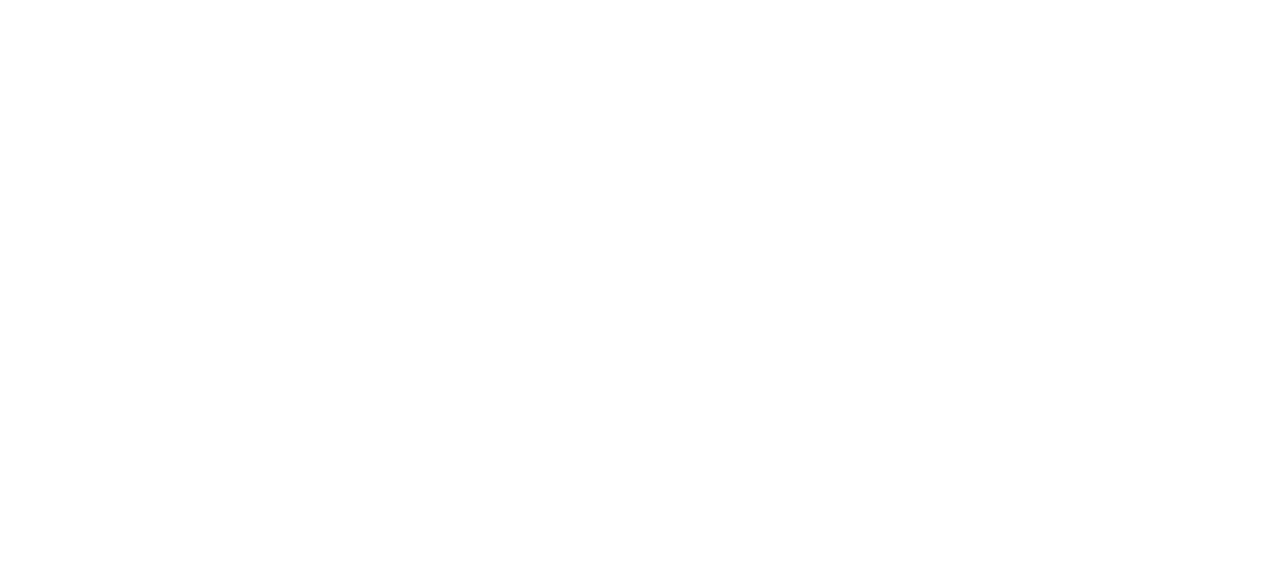
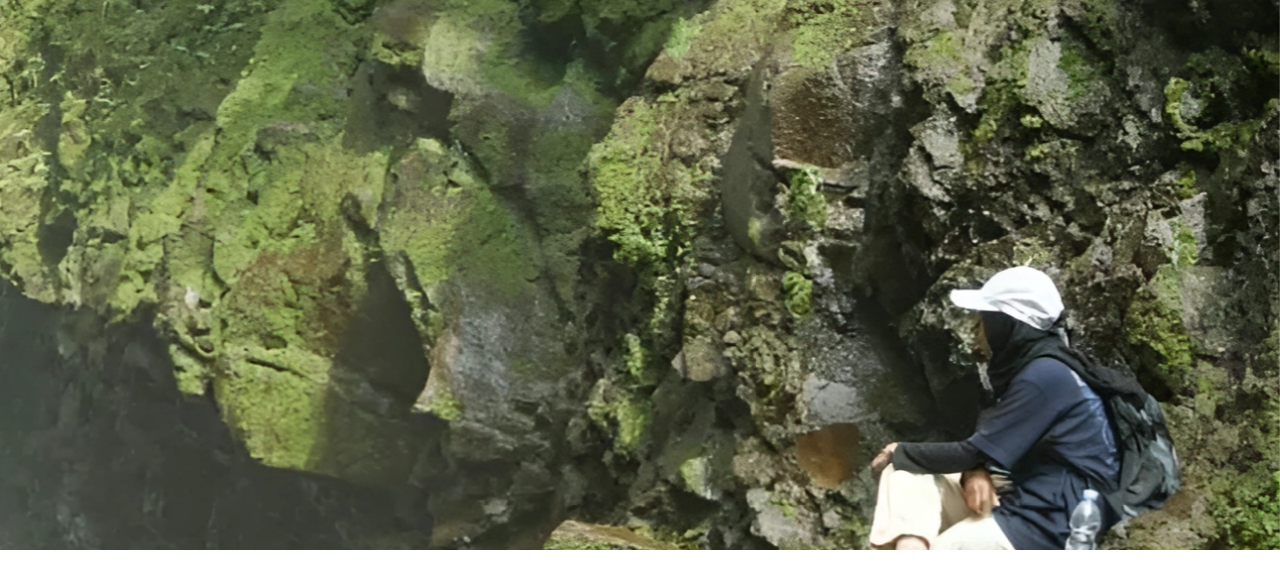
Before and after one commit to Bahrul-Rozak/Online-Learning-Rakyat, a React (Create React App) app: page / in a window 1280 px wide. Shown: the top 588 px of the page. Built offline with nearby package versions, Linux system fonts and the light colour scheme.

Commit message:
Top Banner Component 1

```diff
--- a/src/App.js
+++ b/src/App.js
@@ -1,7 +1,12 @@
 import React from "react";
+import TopBanner from "./components/TopBanner/TopBanner";
 
 function App() {
-  return <div></div>;
+  return (
+    <div>
+      <TopBanner />
+    </div>
+  );
 }
 
 export default App;
--- /dev/null
+++ b/src/asset/css/custom.css
@@ -0,0 +1,8 @@
+.topFixedBanner {
+       background-attachment: fixed;
+       background-image: url(../image/banner.png);
+       background-position: center;
+       background-repeat: no-repeat;
+       background-size: cover;
+       min-height: 550px;
+}
--- /dev/null
+++ b/src/components/TopBanner/TopBanner.jsx
@@ -0,0 +1,15 @@
+import React, { Component, Fragment } from "react";
+import { Container } from "react-bootstrap";
+import "../../asset/css/custom.css";
+
+class TopBanner extends Component {
+  render() {
+    return (
+      <Fragment>
+        <Container className="topFixedBanner"></Container>
+      </Fragment>
+    );
+  }
+}
+
+export default TopBanner;
```
Also changed, not shown: src/asset/image/banner.png (added).
